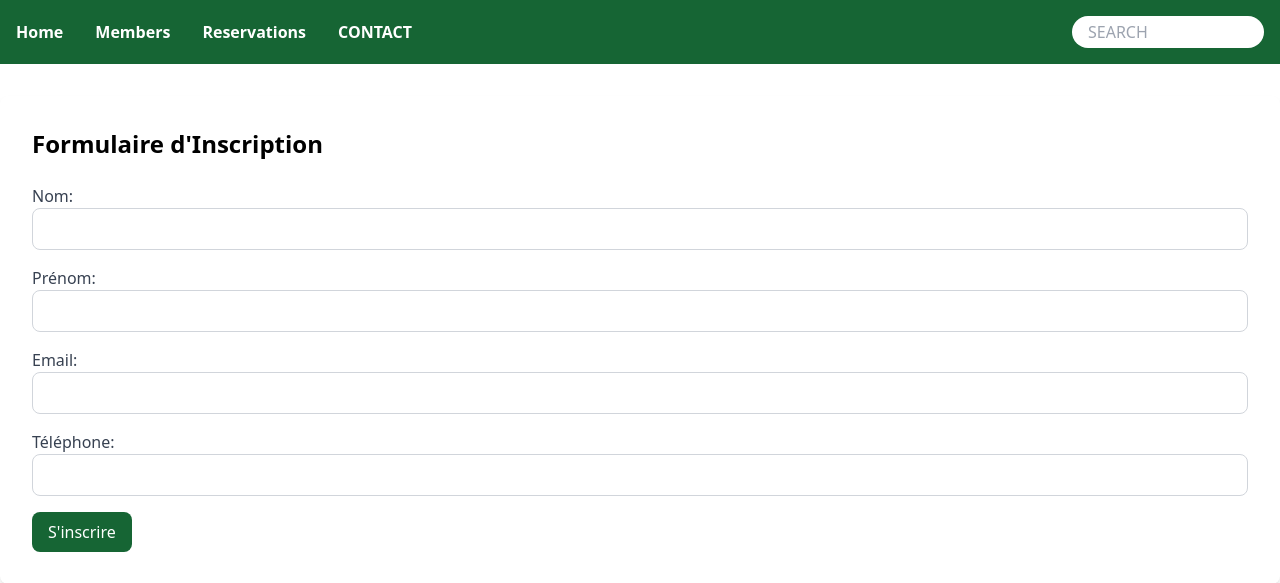
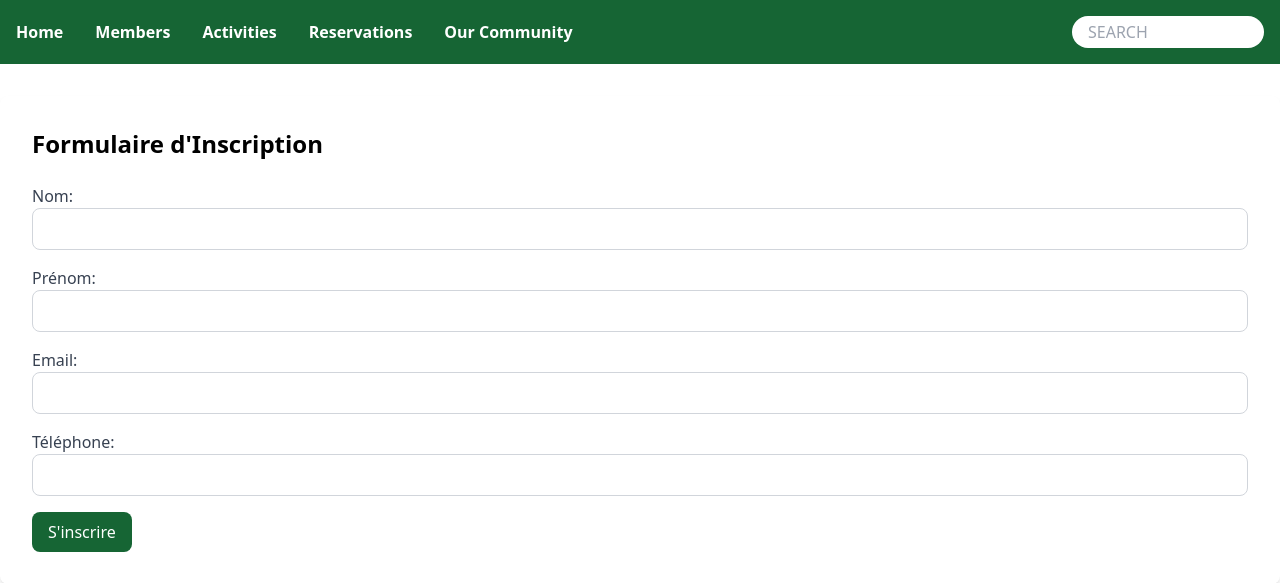
Before and after one commit to hichamoubaha/Gestion-des-R-servations-dans-une-Salle-de-Sport, a PHP site: page /membres.php in a window 1280 px wide. Shown: the top 583 px of the page. Run offline with PHP 8.4, Linux system fonts and the light colour scheme; some libraries are stand-ins or nearby versions.

Commit message:
remove the contact link in nav bar

```diff
--- a/membres.php
+++ b/membres.php
@@ -13,8 +13,9 @@
         <div class="flex space-x-8">
             <a href="index.php" class="text-white font-bold">Home</a>
             <a href="membres.php" class="text-white font-bold">Members</a>
+            <a href="activites.php" class="text-white font-bold">Activities</a>
             <a href="reservations.php" class="text-white font-bold">Reservations</a>
-            <a href="#" class="text-white font-bold">CONTACT</a>
+            <a href="our-community.php" class="text-white font-bold">Our Community</a>
         </div>
         <div class="relative">
             <input type="text" placeholder="SEARCH" class="px-4 py-1 rounded-full w-48 focus:outline-none">
```
